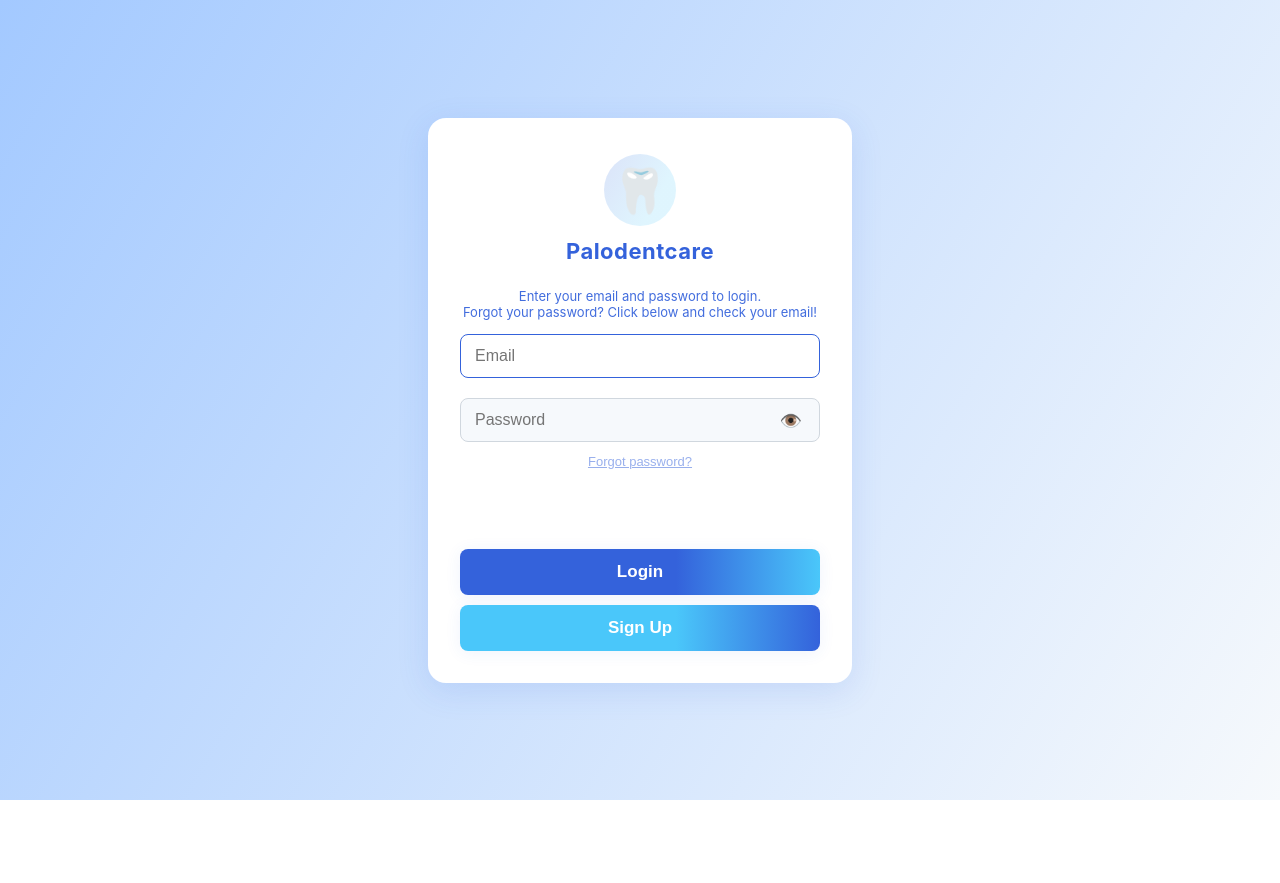
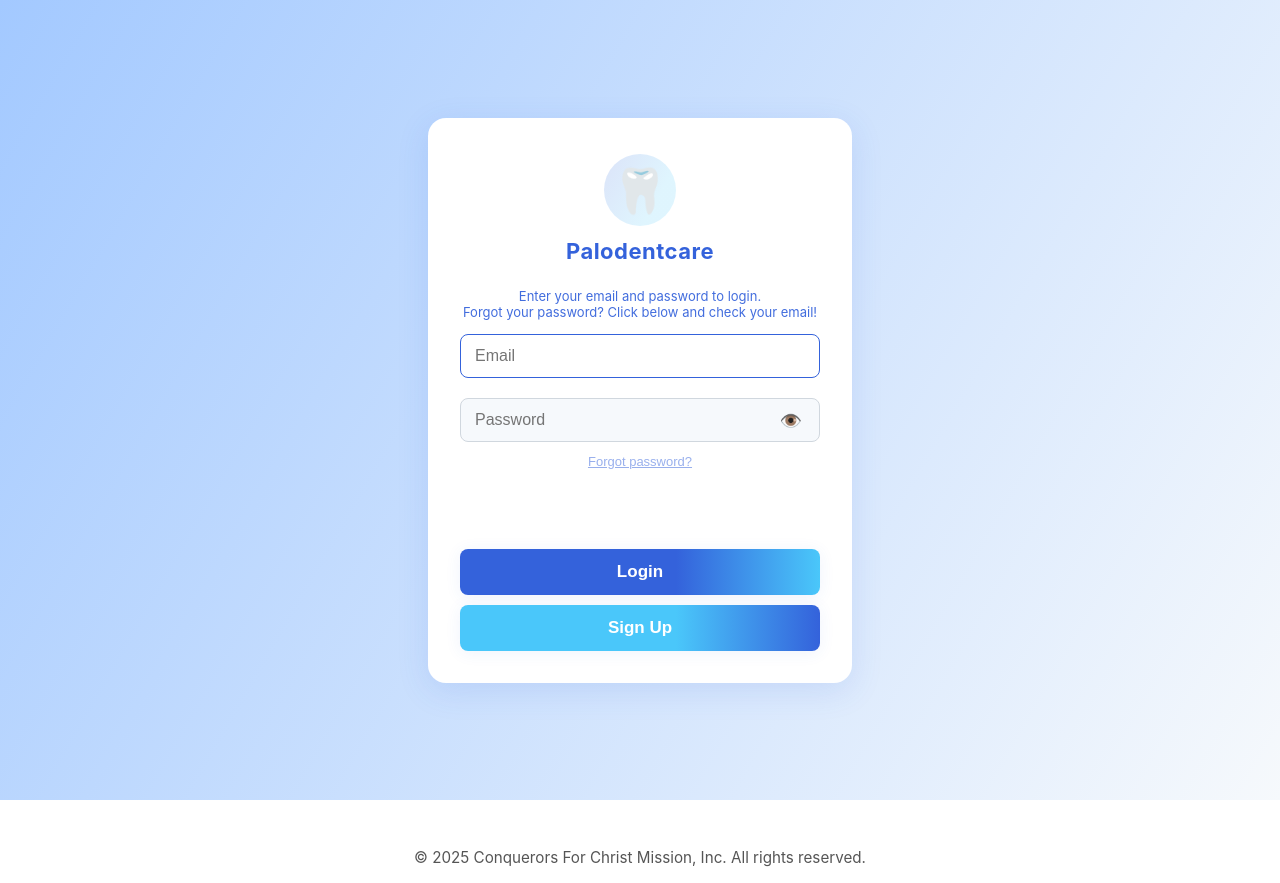
Before and after one commit to kingppg/finsys-clinics, a React (Create React App) app in the folder frontend/: page /login in a window 1280 px wide. Before the commit the page ends 800 px from the top, so only its background shows below. Built offline with nearby package versions, Linux system fonts and the light colour scheme; no server answers.

Commit message:
chore: add copyright footer to landing page

```diff
--- a/frontend/src/App.js
+++ b/frontend/src/App.js
@@ -68,6 +68,15 @@ function App() {
           />
         </Routes>
       </BrowserRouter>
+      <footer style={{
+        textAlign: 'center',
+        padding: '1rem',
+        fontSize: '0.95em',
+        color: '#555',
+        marginTop: '2rem'
+      }}>
+        © 2025 Conquerors For Christ Mission, Inc. All rights reserved.
+      </footer>
     </div>
   );
 }
```
